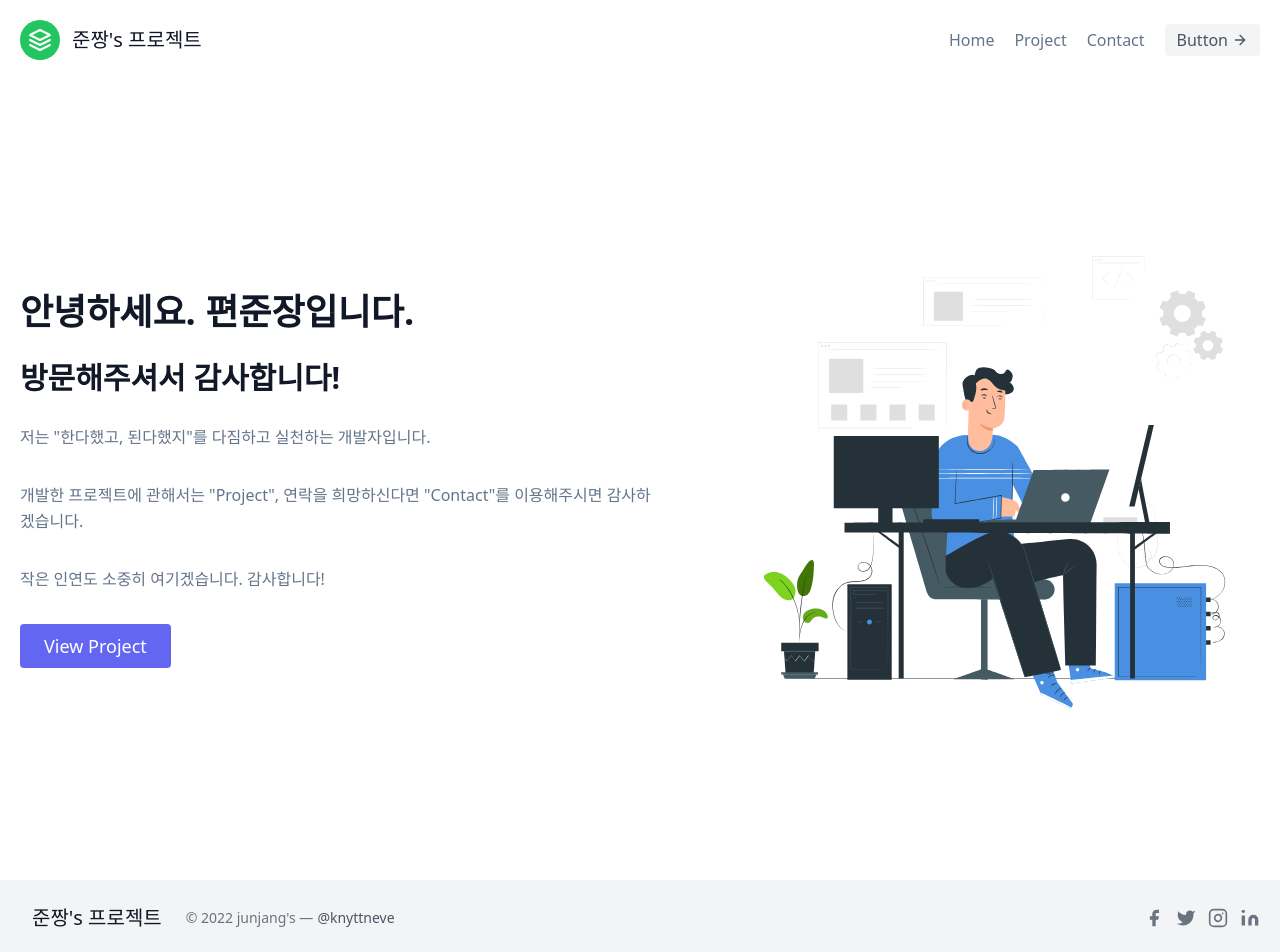
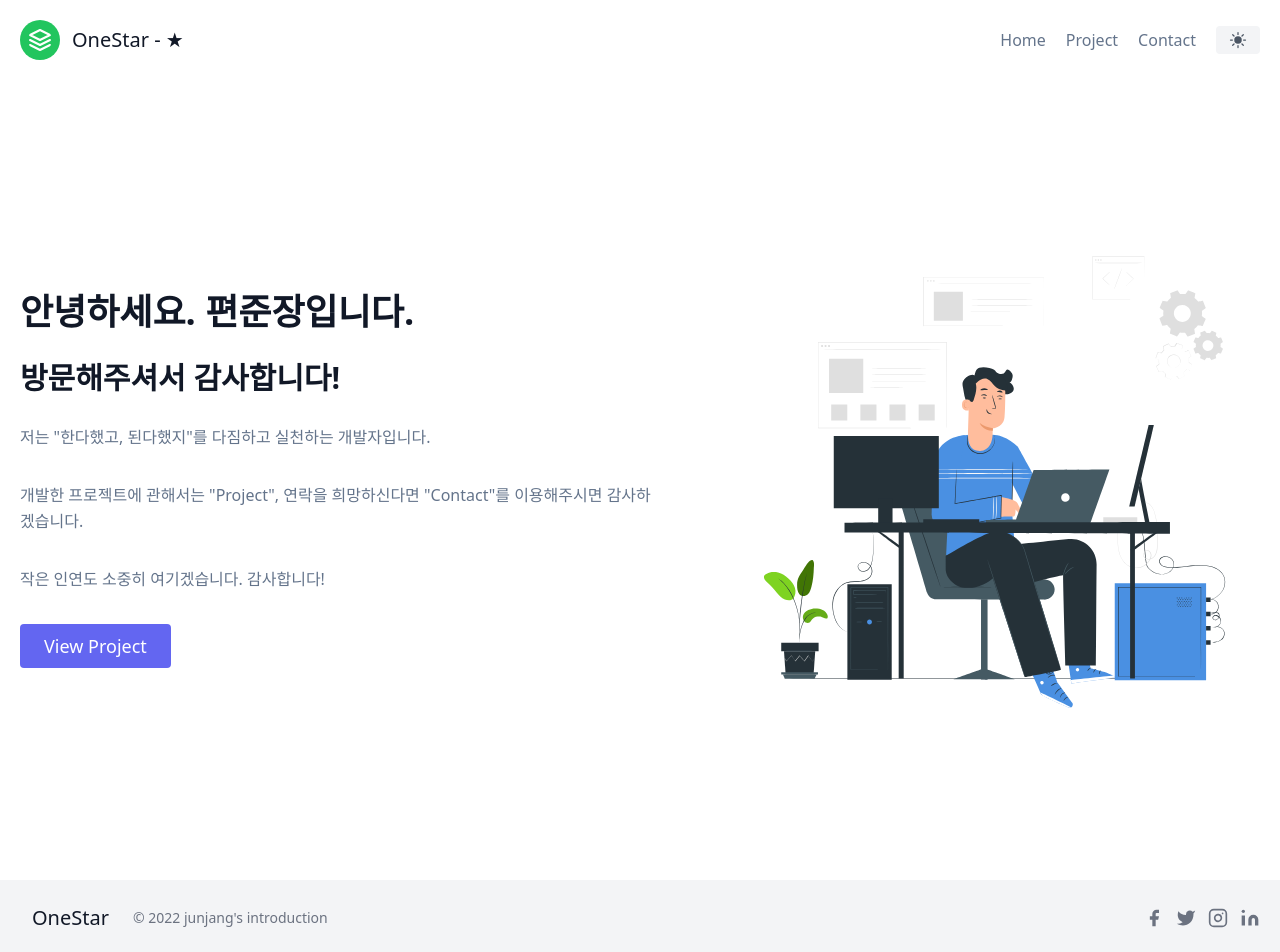
Before and after one commit to Pyeon0904/Introduce_Project, a Next.js app in the folder introduce_project/: page / in a window 1280 px wide. Shown: the top 952 px of the page. Built offline with nearby package versions, Linux system fonts and the light colour scheme.

Commit message:
[Next_헤더 푸터]

```diff
--- a/introduce_project/components/footer.js
+++ b/introduce_project/components/footer.js
@@ -3,36 +3,36 @@ import Link from "next/link";
 export default function Footer(){
   return(
     <>
-      <footer className="text-gray-600 body-font">
-        <div className="bg-gray-100">
+      <footer className="body-font">
+        <div className="">
           <div className="container px-5 py-6 mx-auto flex items-center sm:flex-row flex-col">
             <Link href="/">
               <a className="flex title-font font-medium items-center md:justify-start justify-center text-gray-900">
-                <span className="ml-3 text-xl">준짱's 프로젝트</span>
+                <span className="ml-3 text-xl">OneStar</span>
               </a>
             </Link>
-            <p className="text-sm text-gray-500 sm:ml-6 sm:mt-0 mt-4">© 2022 junjang's —
-              <a href="https://twitter.com/knyttneve" rel="noopener noreferrer" className="text-gray-600 ml-1" target="_blank">@knyttneve</a>
+            <p className="text-sm text-gray-500 sm:ml-6 sm:mt-0 mt-4">© 2022 junjang's introduction
+              {/* <a href="https://twitter.com/knyttneve" rel="noopener noreferrer" className="text-gray-600 ml-1" target="_blank"></a> */}
             </p>
             <span className="inline-flex sm:ml-auto sm:mt-0 mt-4 justify-center sm:justify-start">
               <a className="text-gray-500">
-                <svg fill="currentColor" stroke-linecap="round" stroke-linejoin="round" stroke-width="2" className="w-5 h-5" viewBox="0 0 24 24">
+                <svg fill="currentColor" strokeLinecap="round" strokeLinejoin="round" strokeWidth="2" className="w-5 h-5" viewBox="0 0 24 24">
                   <path d="M18 2h-3a5 5 0 00-5 5v3H7v4h3v8h4v-8h3l1-4h-4V7a1 1 0 011-1h3z"></path>
                 </svg>
               </a>
               <a className="ml-3 text-gray-500">
-                <svg fill="currentColor" stroke-linecap="round" stroke-linejoin="round" stroke-width="2" className="w-5 h-5" viewBox="0 0 24 24">
+                <svg fill="currentColor" strokeLinecap="round" strokeLinejoin="round" strokeWidth="2" className="w-5 h-5" viewBox="0 0 24 24">
                   <path d="M23 3a10.9 10.9 0 01-3.14 1.53 4.48 4.48 0 00-7.86 3v1A10.66 10.66 0 013 4s-4 9 5 13a11.64 11.64 0 01-7 2c9 5 20 0 20-11.5a4.5 4.5 0 00-.08-.83A7.72 7.72 0 0023 3z"></path>
                 </svg>
               </a>
               <a className="ml-3 text-gray-500">
-                <svg fill="none" stroke="currentColor" stroke-linecap="round" stroke-linejoin="round" stroke-width="2" className="w-5 h-5" viewBox="0 0 24 24">
+                <svg fill="none" stroke="currentColor" strokeLinecap="round" strokeLinejoin="round" strokeWidth="2" className="w-5 h-5" viewBox="0 0 24 24">
                   <rect width="20" height="20" x="2" y="2" rx="5" ry="5"></rect>
                   <path d="M16 11.37A4 4 0 1112.63 8 4 4 0 0116 11.37zm1.5-4.87h.01"></path>
                 </svg>
               </a>
               <a className="ml-3 text-gray-500">
-                <svg fill="currentColor" stroke="currentColor" stroke-linecap="round" stroke-linejoin="round" stroke-width="0" className="w-5 h-5" viewBox="0 0 24 24">
+                <svg fill="currentColor" stroke="currentColor" strokeLinecap="round" strokeLinejoin="round" strokeWidth="0" className="w-5 h-5" viewBox="0 0 24 24">
                   <path stroke="none" d="M16 8a6 6 0 016 6v7h-4v-7a2 2 0 00-2-2 2 2 0 00-2 2v7h-4v-7a6 6 0 016-6zM2 9h4v12H2z"></path>
                   <circle cx="4" cy="4" r="2" stroke="none"></circle>
                 </svg>
--- a/introduce_project/components/header.js
+++ b/introduce_project/components/header.js
@@ -1,4 +1,5 @@
 import Link from 'next/link';
+import DarkModeToggleButton from './dark-mode-toggle-button';
 
 export default function Header(){
   return(
@@ -10,7 +11,7 @@ export default function Header(){
             <svg xmlns="http://www.w3.org/2000/svg" fill="none" stroke="currentColor" stroke-linecap="round" stroke-linejoin="round" stroke-width="2" className="w-10 h-10 text-white p-2 bg-green-500 rounded-full" viewBox="0 0 24 24">
               <path d="M12 2L2 7l10 5 10-5-10-5zM2 17l10 5 10-5M2 12l10 5 10-5"></path>
             </svg>
-            <span className="ml-3 text-xl">준짱's 프로젝트</span>
+            <span className="ml-3 text-xl">OneStar - ★</span>
           </a>
         </Link>
           <nav className="md:ml-auto flex flex-wrap items-center text-base justify-center">
@@ -20,15 +21,12 @@ export default function Header(){
             <Link href="/projects">
               <a className="mr-5 hover:text-gray-900">Project</a>
             </Link>
-            <Link href="/contact">
+            <Link href="https://open.kakao.com/o/s4tKusBe">
               <a className="mr-5 hover:text-gray-900">Contact</a>
             </Link>
           </nav>
-          <button className="inline-flex items-center bg-gray-100 border-0 py-1 px-3 focus:outline-none hover:bg-gray-200 rounded text-base mt-4 md:mt-0">Button
-            <svg fill="none" stroke="currentColor" stroke-linecap="round" stroke-linejoin="round" stroke-width="2" className="w-4 h-4 ml-1" viewBox="0 0 24 24">
-              <path d="M5 12h14M12 5l7 7-7 7"></path>
-            </svg>
-          </button>
+          {/* 다크모드 토글버튼 */}
+          <DarkModeToggleButton />
         </div>
       </header>
     </>
```
